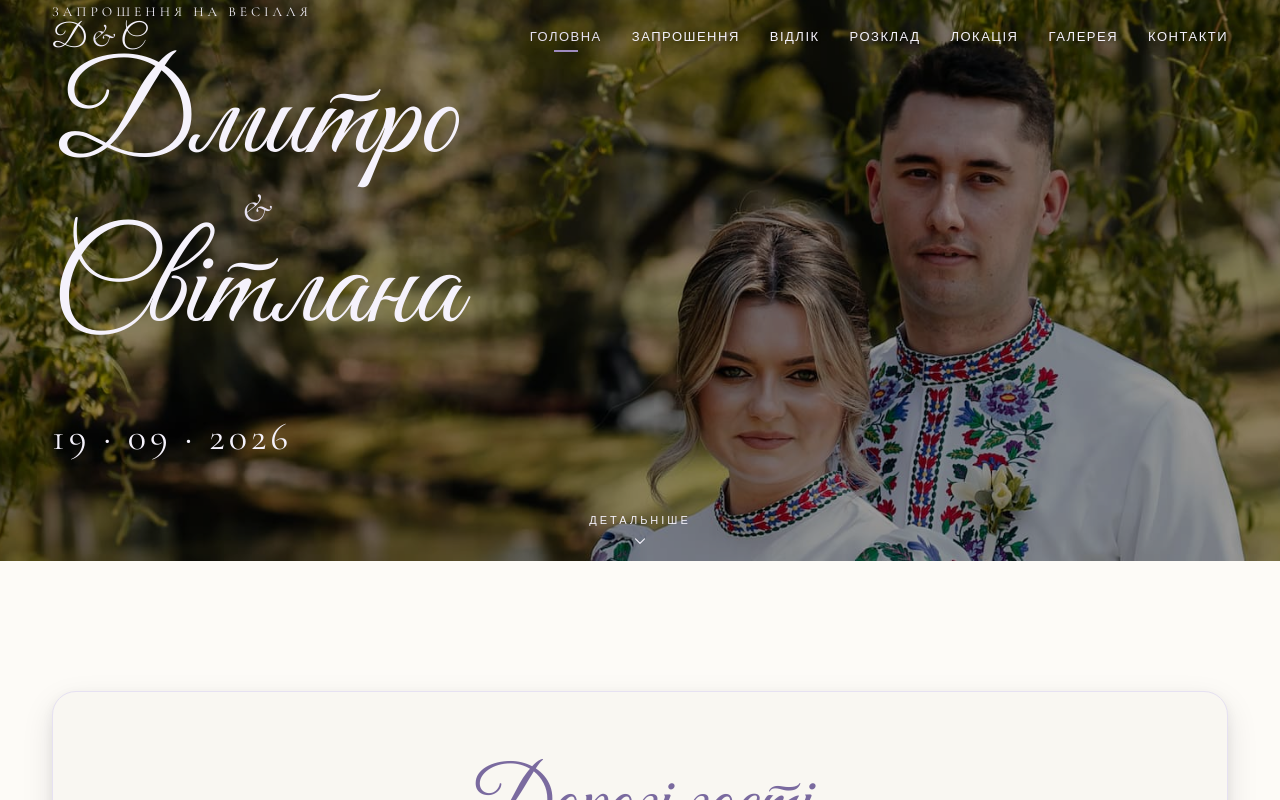
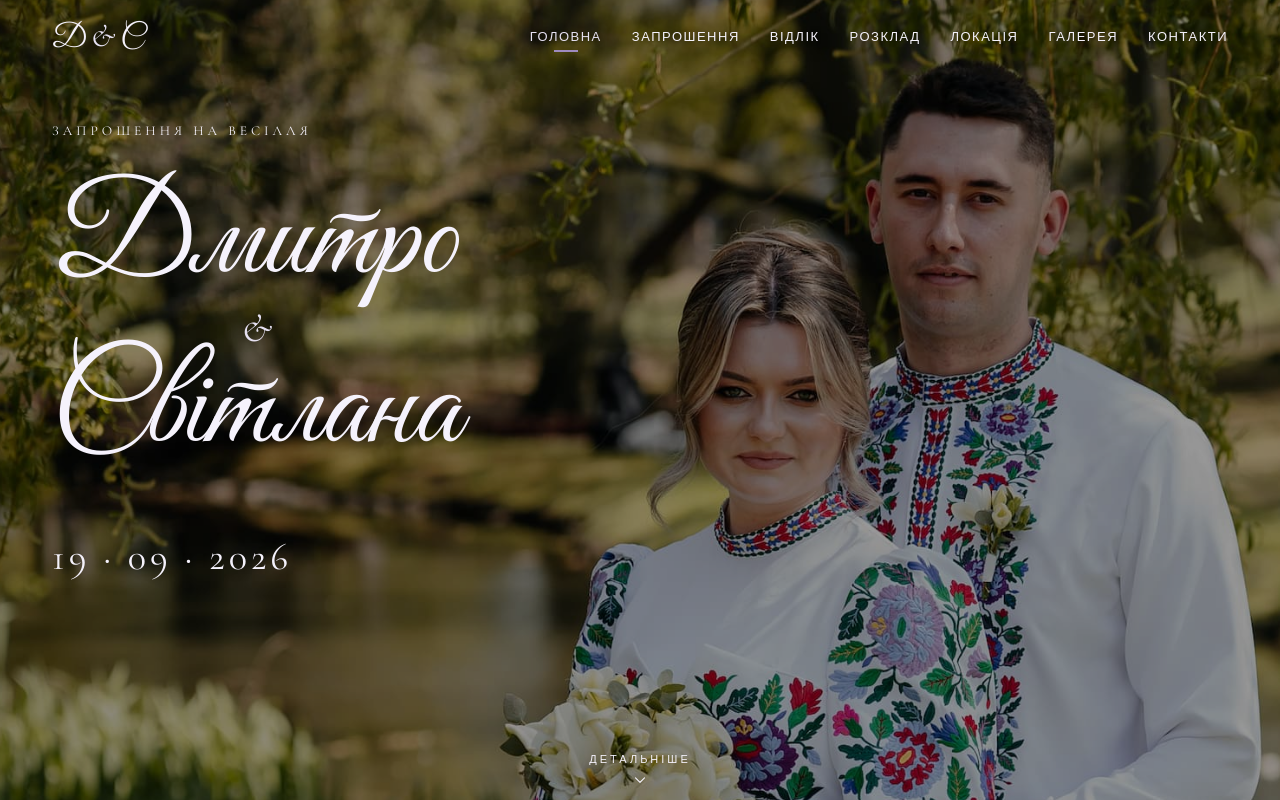
Before and after one commit to dimanykorovych/d-s-wedding, a React (Vite) app: page / in a window 1280 px wide. Shown: the top 800 px of the page. Built offline with nearby package versions, Linux system fonts and the light colour scheme.

Commit message:
correct error

```diff
--- a/src/sections/Hero/Hero.scss
+++ b/src/sections/Hero/Hero.scss
@@ -4,7 +4,7 @@
   @include flex-column;
 
   position: relative;
-  min-height: 100dadd vh;
+  min-height: 100dvh;
   overflow: hidden;
   padding-bottom: 12px;
 
```
